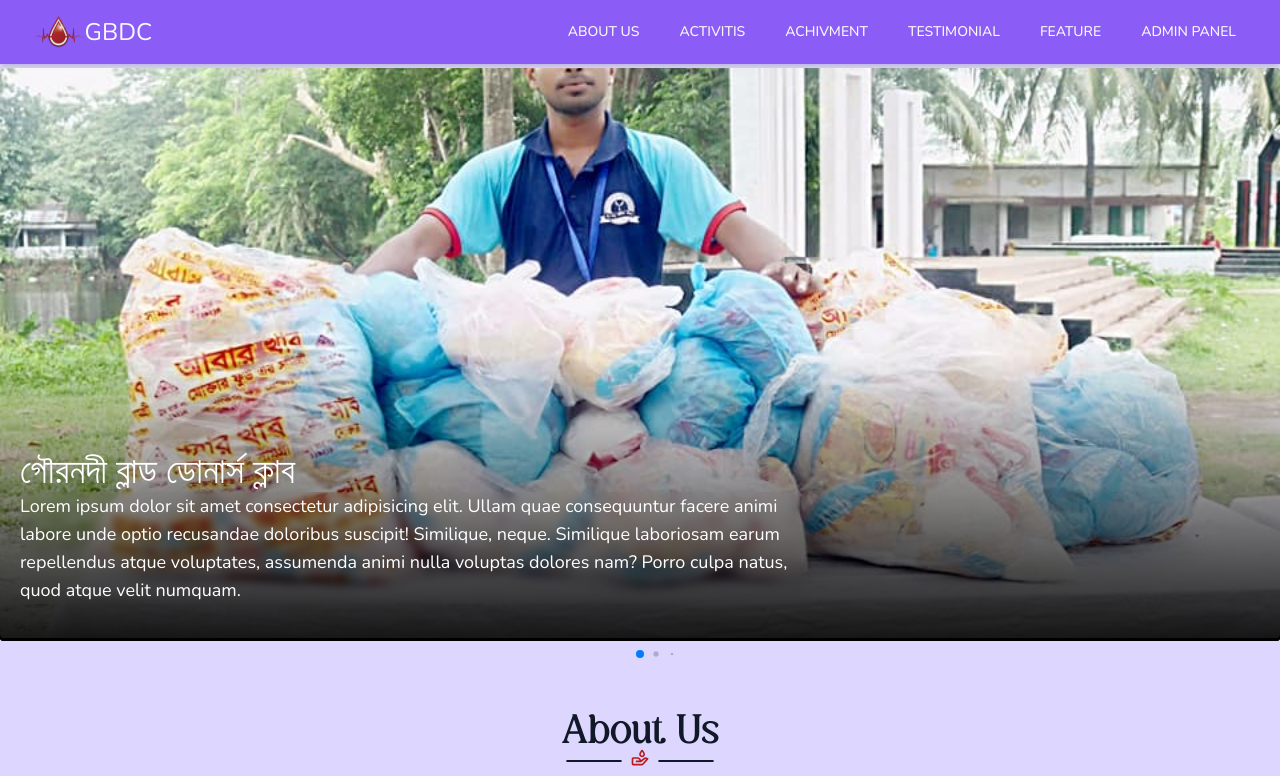
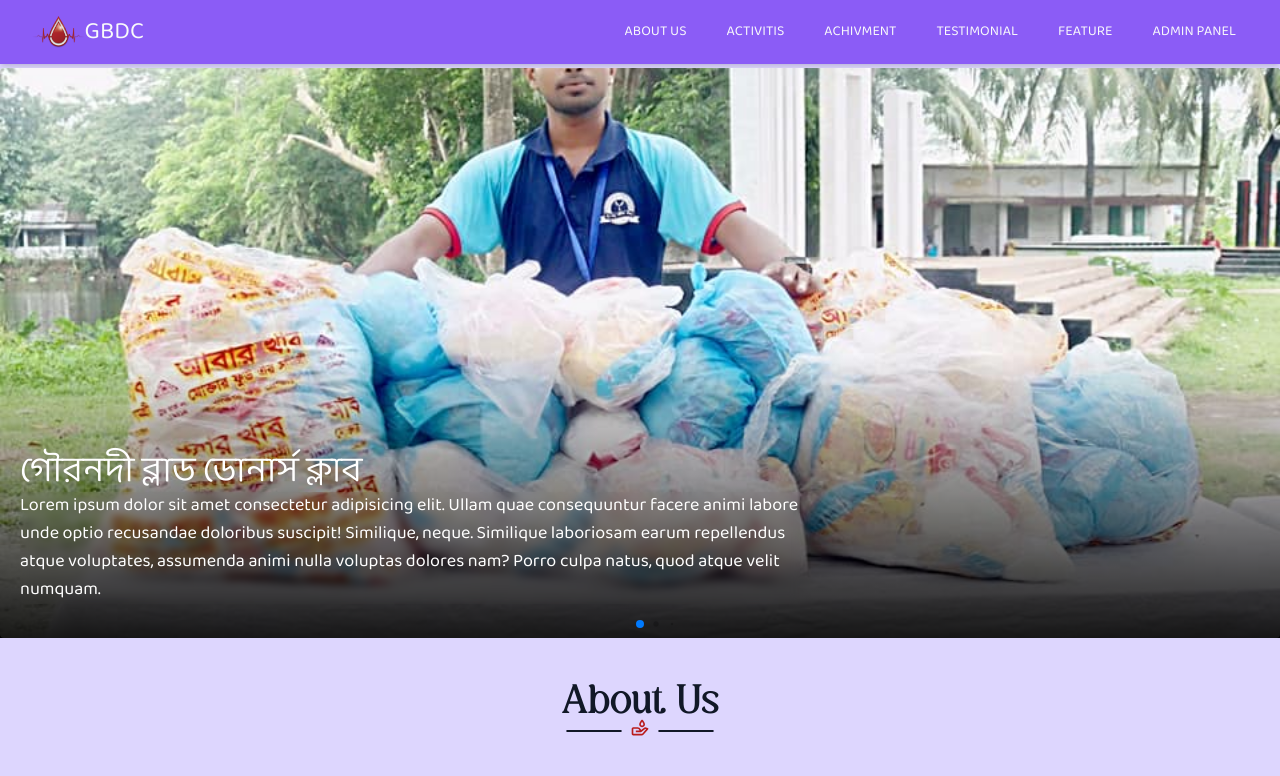
Before and after one commit to AariyanApu/gbdc, a Next.js app in the folder client/: page / in a window 1280 px wide. Shown: the top 776 px of the page. Built offline with nearby package versions, Linux system fonts and the light colour scheme.

Commit message:
change global font

```diff
--- a/client/src/app/page.jsx
+++ b/client/src/app/page.jsx
@@ -2,13 +2,13 @@
 
 import Hero from '@/sections/Hero';
 import About from '@/sections/About';
-import { inter } from '@/utils/fonts';
+import { banglaFont } from '@/utils/fonts';
 import 'swiper/css/bundle';
 
 export default function Home() {
   return (
     <main
-      className={`${inter.variable} mx-auto max-w-screen-2xl bg-violet-200 font-sans text-gray-50`}
+      className={`${banglaFont.variable} mx-auto max-w-screen-2xl bg-violet-200 font-sans text-gray-50`}
     >
       <Hero />
       <About />
--- a/client/src/components/Slide.jsx
+++ b/client/src/components/Slide.jsx
@@ -29,7 +29,7 @@ const Slide = () => (
     {/* Here Swiper Card goes on */}
     {SlideDetails?.map((i, idx) => (
       <SwiperSlide key={idx}>
-        <div className="relative h-[600px]">
+        <div className="relative h-[570px]">
           <Image
             alt="banner Image"
             height={1600}
--- a/client/src/sections/About.jsx
+++ b/client/src/sections/About.jsx
@@ -1,9 +1,9 @@
 'use client';
 
+import Image from 'next/image';
 import { groupPhoto } from '@/assets';
 import SectionHeading from '@/components/SectionHeading';
-import { banglaFont, titleFont } from '@/utils/fonts';
-import Image from 'next/image';
+import { titleFont } from '@/utils/fonts';
 
 export default function About() {
   return (
@@ -16,14 +16,10 @@ export default function About() {
       <SectionHeading />
       <div className="mt-10 flex flex-col justify-evenly sm:flex-row ">
         <div className=" w-full px-5 sm:w-[500px] sm:px-0">
-          <h1
-            className={`mb-3 sm:text-left text-[23px] sm:mt-7 ${banglaFont.className}`}
-          >
+          <h1 className="mb-3 text-[23px] sm:mt-7 sm:text-left ">
             গৌরনদী ব্লাড ডোনার্স ক্লাব পরিবারে আপনাকে স্বাগতম।{' '}
           </h1>
-          <div
-            className={` text-justify text-lg sm:w-[450px] ${banglaFont.className}`}
-          >
+          <div className=" text-justify text-lg sm:w-[450px] ">
             গৌরনদী ব্লাড ডোনার্স ক্লাব GBDC একটি অরাজনৈতিক ও অলাভজনক সেচছাসেবী
             সংগঠন। "নতুন প্রজন্মের নতুন পৃথিবী" এই স্লোগানকে আঁকড়ে ধরে এগিয়ে
             চলা। তাই আপনিও আসুন আমাদের সাথে, আসুন মানবতার কাজে, ঐক্যবদ্ধ হয়ে
--- a/client/src/utils/fonts.js
+++ b/client/src/utils/fonts.js
@@ -3,6 +3,7 @@ import { Nunito } from '@next/font/google';
 import localFont from '@next/font/local';
 
 export const titleFont = localFont({ src: './balivia.ttf' });
+
 export const inter = Nunito({
   subsets: ['latin'],
   variable: '--font-inter',
@@ -10,4 +11,5 @@ export const inter = Nunito({
 
 export const banglaFont = localFont({
   src: './BalooDa2-Regular.ttf',
+  variable: '--font-bangla',
 });
--- a/client/tailwind.config.js
+++ b/client/tailwind.config.js
@@ -7,7 +7,7 @@ module.exports = {
   theme: {
     extend: {
       fontFamily: {
-        sans: ['var(--font-inter)', ...fontFamily.sans],
+        sans: ['var(--font-bangla)', ...fontFamily.sans],
       },
     },
   },
```
